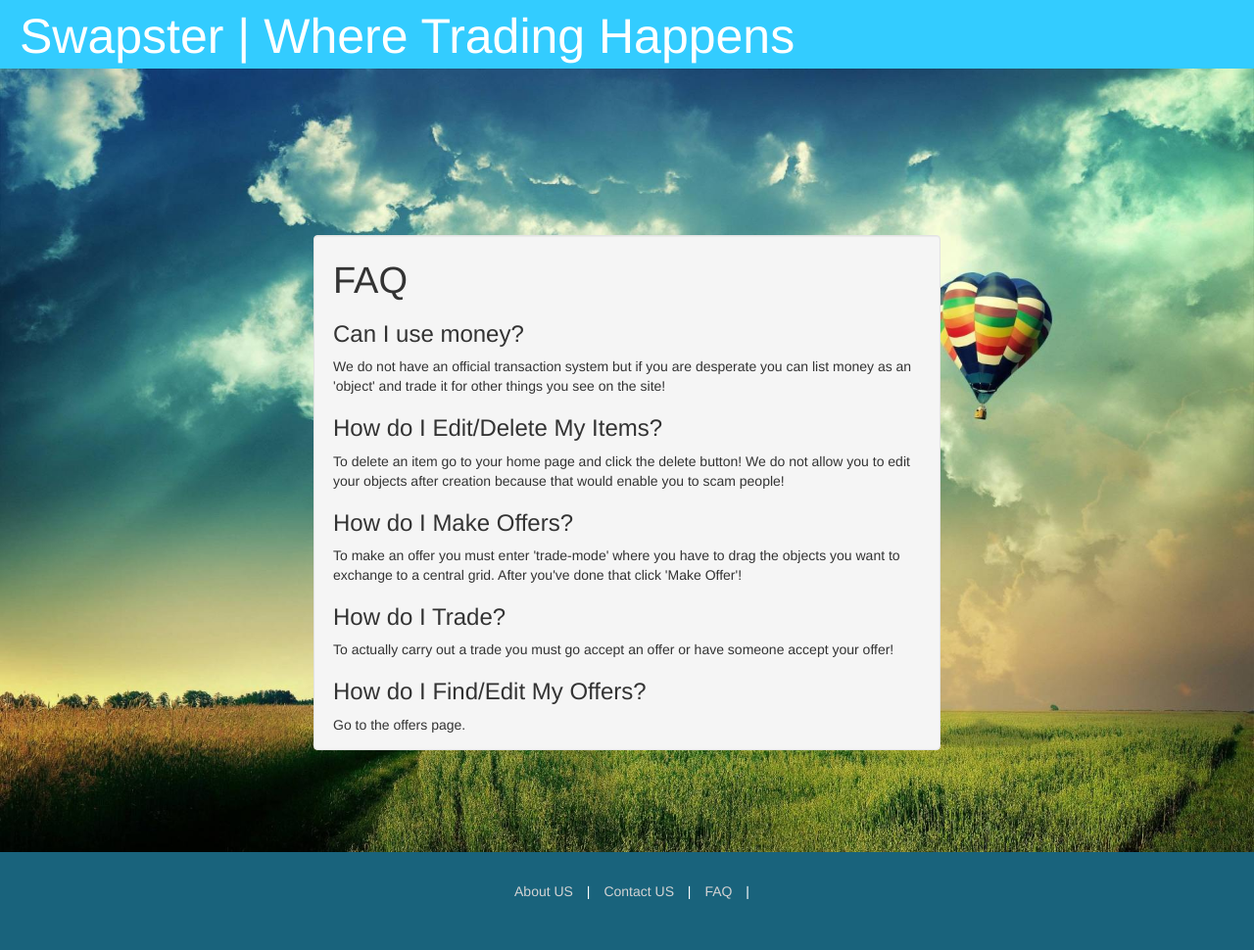
After one commit to FrancescoA/swapster, a Django app: page /faq/ in a window 1280 px wide. The commit adds this page. Shown: the whole page at 98% size. Run offline with Django 3.2, Linux system fonts and the light colour scheme; parts of the project's set-up code (start-up, migrations or seed data) failed here and were passed over.

Commit message:
FAQ done

```diff
--- a/static/css/main.css
+++ b/static/css/main.css
@@ -2,6 +2,15 @@ html,body {
   padding: 0px;
   margin: 0px;
 
+}
+
+.super-center {
+  margin-left: auto;
+  margin-right: auto;
+  position: relative;
+  top: 30%;
+  left: 25%;
+  width: 50%;
 }
 
 img#logo {
--- a/swapster/urls.py
+++ b/swapster/urls.py
@@ -17,6 +17,8 @@ urlpatterns = patterns('',
     # Uncomment the next line to enable the admin:
     url(r'^$', 'swapster.views.index', name='index'),
     url(r'^accounts/',include('registration.backends.default.urls')),
+    url(r'^about/', 'swapster.views.about_us', name='about_us'),
+    url(r'^faq/', 'swapster.views.faq', name='faq'),
     url(r'^traders/', include('trader.urls')),
     url(r'^objects/', include('objects.urls')),
     url(r'^admin/', include(admin.site.urls)),
--- a/swapster/views.py
+++ b/swapster/views.py
@@ -5,3 +5,12 @@ from objects.models import Object
 
 def index(request):
 	return render(request, 'index.html')
+
+
+
+def about_us(request):
+	return render(request,'swapster/about_us.html')
+
+
+def faq(request):
+	return render(request, 'swapster/faq.html')
--- a/templates/index.html
+++ b/templates/index.html
@@ -70,9 +70,9 @@
 <footer>
 	<div id="footer" class="row">
 		<div class="footer-links">
-			<a href="#">About US</a> |
+			<a href="{% url 'about_us' %}">About US</a> |
 			<a href="#">Contact US</a> |
-			<a href="#">FAQ</a> |
+			<a href="{% url 'faq' %}">FAQ</a> |
 		<div>
 	</div>
 </footer>
--- a/templates/registration/base_registration.html
+++ b/templates/registration/base_registration.html
@@ -1,7 +1,7 @@
 {% extends 'index.html' %}
 
 {% block content %}
-<div class="floater">
+<div class="floater super-center">
 	<div class='well'>
 	{% block info %}
 
--- /dev/null
+++ b/templates/swapster/faq.html
@@ -0,0 +1,27 @@
+{% extends 'registration/base_registration.html' %}
+
+
+{% block info %}
+<h1> FAQ </h1>
+
+<h3> Can I use money? </h3>
+<p> We do not have an official transaction system but if you are desperate you can list money as an 'object' and trade it for other things you see on the site!</p>
+
+<h3> How do I Edit/Delete My Items? </h3>
+<p>
+	To delete an item go to your home page and click the delete button! We do not allow you to edit your objects after creation because that would enable you to scam people!
+</p>
+
+<h3> How do I Make Offers? </h3>
+<p> To make an offer you must enter 'trade-mode' where you have to  drag the objects you want to exchange to a central grid. After you've done that click 'Make Offer'! </p>
+
+<h3> How do I Trade? </h3>
+<p> To actually carry out a trade you must go accept an offer or have someone accept your offer!</p>
+
+
+<h3> How do I Find/Edit My Offers? </h3>
+<p> Go to the offers page. </p>
+
+
+
+{% endblock %}
```
Also changed, not shown: templates/swapster/about_us.html (added, +12 -0 lines), swapster.db, 2 other files.
